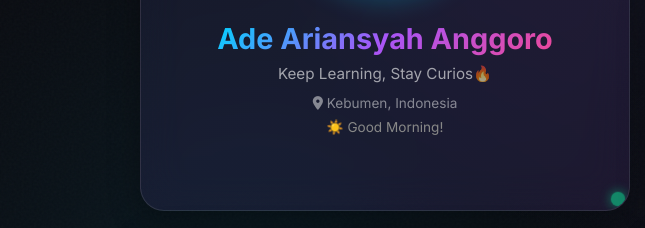
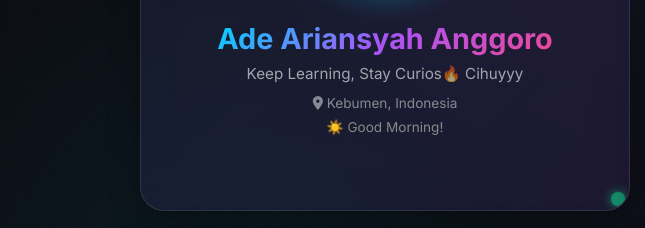
Before and after one commit to ade-projects/link-bio, a plain HTML site: page index.html in a window 1280 px wide. Shown: the part 321-549 px from the top of the page, 0-645 px from the left. Drawn offline with Linux system fonts and the light colour scheme.

Commit message:
Update bio text in index.html

```diff
--- a/index.html
+++ b/index.html
@@ -22,7 +22,7 @@
             </div>
             <div class="profile-info">
                 <h1>Ade Ariansyah Anggoro</h1>
-                <p class="bio">Keep Learning, Stay Curios🔥</p>
+                <p class="bio">Keep Learning, Stay Curios🔥 Cihuyyy</p>
                 <p class="location"><i class="fas fa-map-marker-alt"></i> Kebumen, Indonesia</p>
             </div>
         </div>
```
